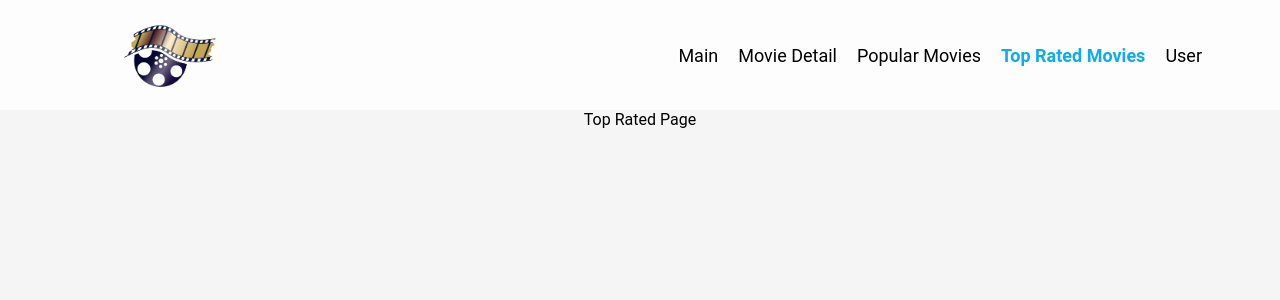
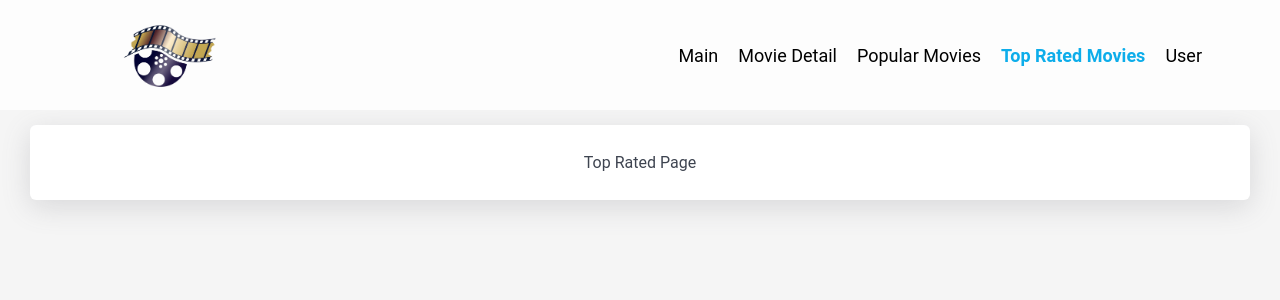
Before and after one commit to komangTeguhB/movieweb, a React (Create React App) app: page /topRated in a window 1280 px wide. Shown: the top 300 px of the page. Built offline with nearby package versions, Linux system fonts and the light colour scheme.

Commit message:
add layout for pages

```diff
--- a/src/pages/Main.Page.tsx
+++ b/src/pages/Main.Page.tsx
@@ -1,5 +1,15 @@
+import { StyledContentContainer } from "../styles/StyledContentContainer"
+
 export default function Main() {
     return (
-        <div>Main Page</div>
+        <StyledContentContainer>
+            <div className="page-container">
+                <div className="content-container">
+                    <div className="shadow-box">
+                        <p>Main Page</p>
+                    </div>
+                </div>
+            </div>
+        </StyledContentContainer>
     )
 }
--- a/src/pages/Popular.Page.tsx
+++ b/src/pages/Popular.Page.tsx
@@ -1,5 +1,15 @@
+import { StyledContentContainer } from "../styles/StyledContentContainer"
+
 export default function Popular() {
     return (
-        <div>Popular Page</div>
+        <StyledContentContainer>
+            <div className="page-container">
+                <div className="content-container">
+                    <div className="shadow-box">
+                        <p>Popular Page</p>
+                    </div>
+                </div>
+            </div>
+        </StyledContentContainer>
     )
 }
--- a/src/pages/TopRated.Page.tsx
+++ b/src/pages/TopRated.Page.tsx
@@ -1,5 +1,15 @@
+import { StyledContentContainer } from "../styles/StyledContentContainer"
+
 export default function TopRated() {
     return (
-        <div>Top Rated Page</div>
+        <StyledContentContainer>
+            <div className="page-container">
+                <div className="content-container">
+                    <div className="shadow-box">
+                        <p>Top Rated Page</p>
+                    </div>
+                </div>
+            </div>
+        </StyledContentContainer>
     )
 }
--- a/src/pages/User.Page.tsx
+++ b/src/pages/User.Page.tsx
@@ -1,5 +1,15 @@
+import { StyledContentContainer } from "../styles/StyledContentContainer"
+
 export default function User() {
     return (
-        <div>User Page</div>
+        <StyledContentContainer>
+            <div className="page-container">
+                <div className="content-container">
+                    <div className="shadow-box">
+                        <p>User Page</p>
+                    </div>
+                </div>
+            </div>
+        </StyledContentContainer>
     )
 }
```
